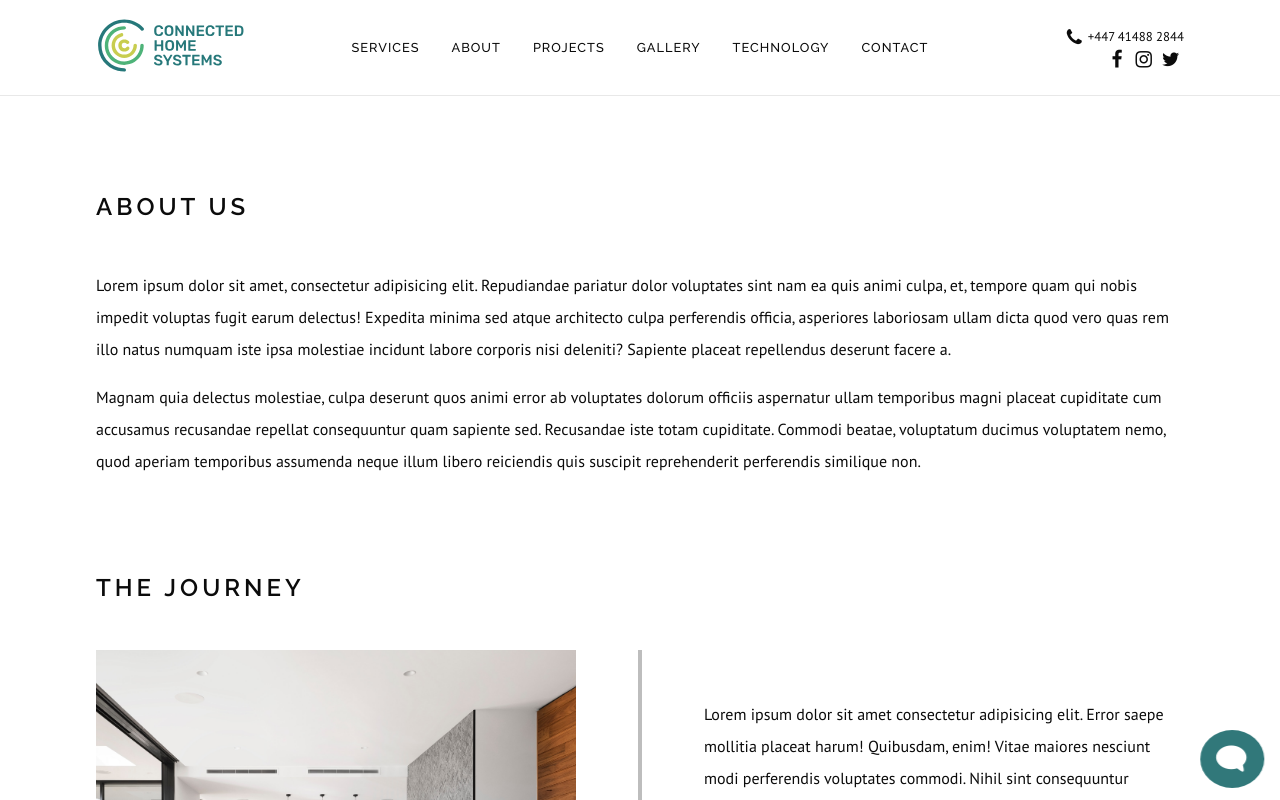
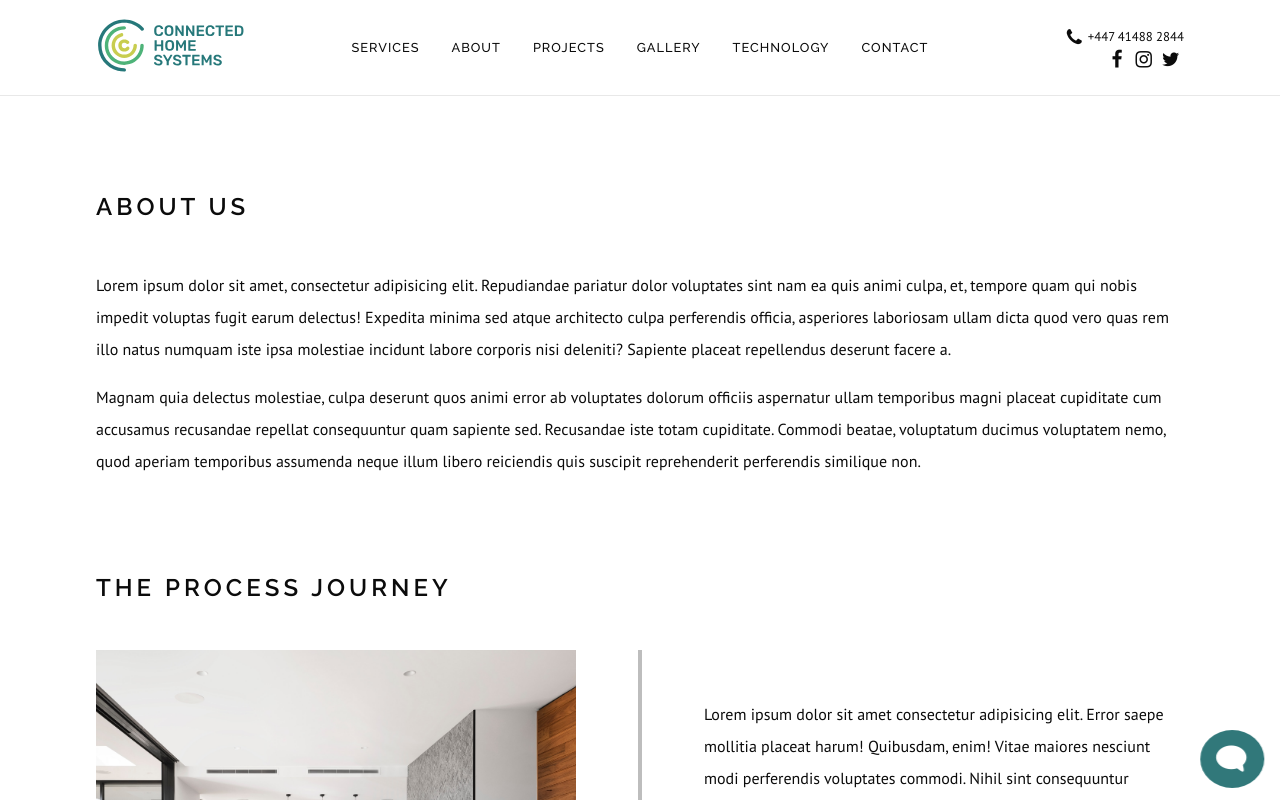
Before and after one commit to luke-meadows/connected-home-systems, a Next.js app: page /about-us in a window 1280 px wide. Shown: the top 800 px of the page. Built offline with nearby package versions, Linux system fonts and the light colour scheme.

Commit message:
process journey

```diff
--- a/components/CustomerJourney.js
+++ b/components/ProcessJourney.js
@@ -1,10 +1,10 @@
 import Image from 'next/image';
 import styled from 'styled-components';
 import img from '../public/imgs/living-room.png';
-export default function CustomerJourney() {
+export default function ProcessJourney() {
   return (
     <Journey>
-      <h2>The Journey</h2>
+      <h2>The Process Journey</h2>
       <Grid>
         <ProcessImage style={{ aspectRatio: 1 }}>
           <Image src={img} layout="fill" objectFit="cover" />
--- a/pages/about-us.js
+++ b/pages/about-us.js
@@ -1,14 +1,14 @@
 import styled from 'styled-components';
-import CustomerJourney from '../components/CustomerJourney';
 import AboutUsSection from '../components/AboutUsSection';
 import Faq from '../components/Faq';
 import ContactSection from '../components/ContactSection';
+import ProcessJourney from '../components/ProcessJourney';
 
 export default function AboutUs() {
   return (
     <AboutUsPage style={{ marginTop: '6rem' }}>
       <AboutUsSection />
-      <CustomerJourney />
+      <ProcessJourney />
       <Faq />
       <ContactSection />
     </AboutUsPage>
```
Also changed, not shown: public/vercel.svg (deleted), 1 other file (tests, documents, lock files or other folders).
